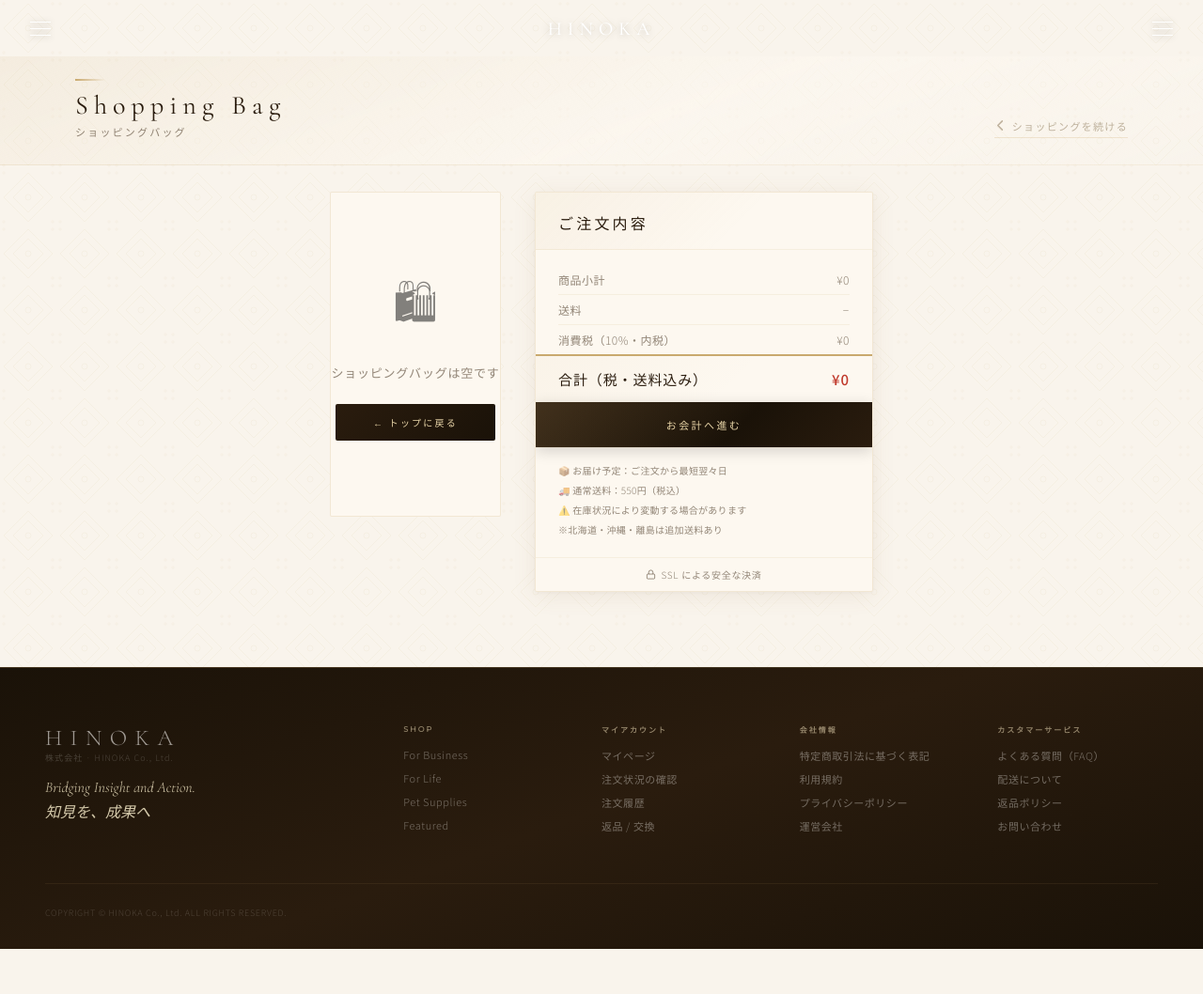
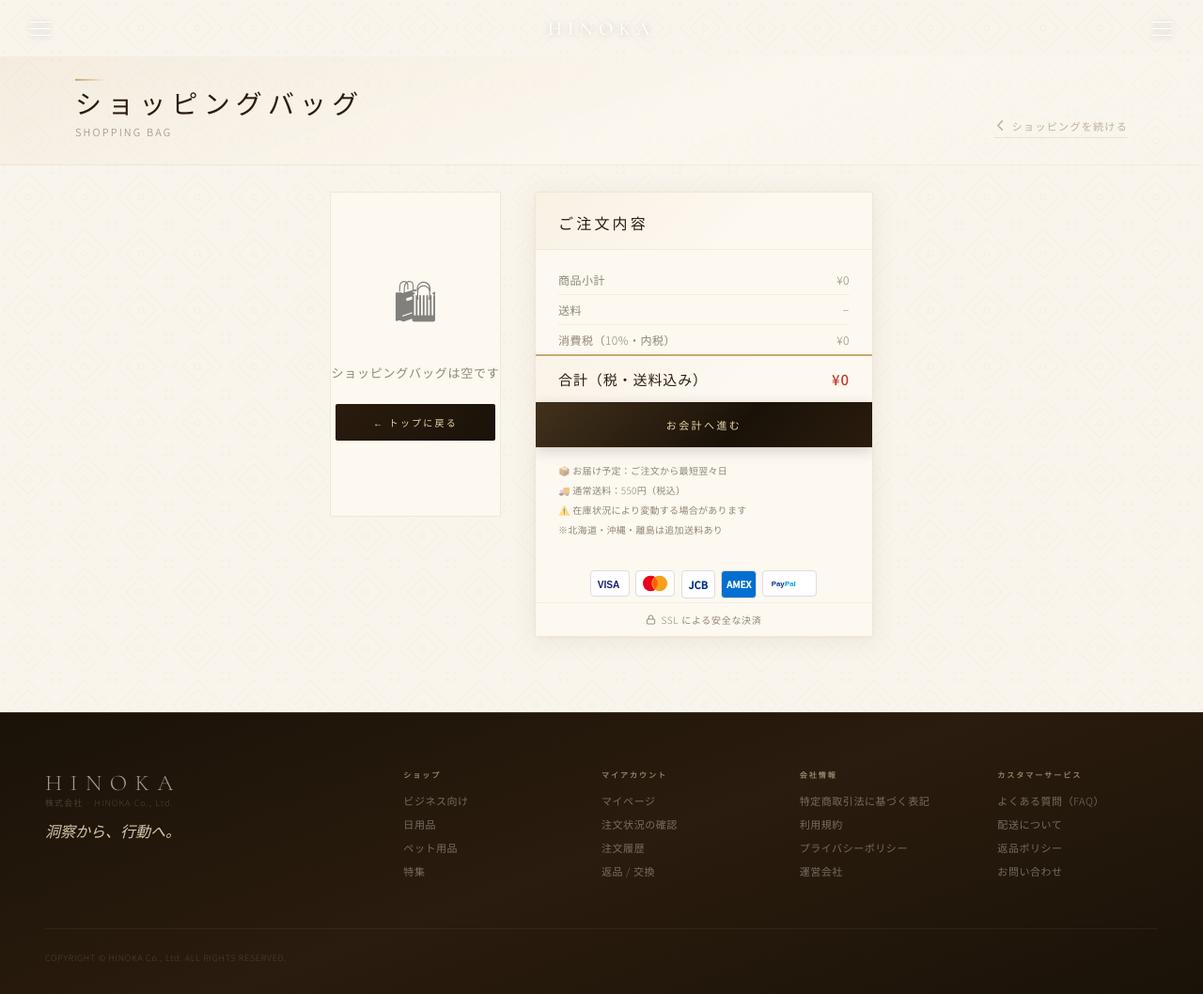
Before and after one commit to sskk0702/store.hinokaglobal, a plain HTML site: page cart.html in a window 1280 px wide. Shown: the whole page at 94% size. Before the commit the page ends 1010 px from the top, so only its background shows below. Drawn offline with nearby package versions, Linux system fonts and the light colour scheme; no server answers.

Commit message:
Update cart.html

```diff
--- a/cart.html
+++ b/cart.html
@@ -275,7 +275,7 @@
   <div class="cart-header">
     <div class="cart-header-inner">
       <div class="cart-header-deco"></div>
-      <h1 class="cart-header-title">Shopping Bag<span class="cart-header-sub">ショッピングバッグ<span id="cartCount"></span></span></h1>
+      <h1 class="cart-header-title">ショッピングバッグ<span class="cart-header-sub">SHOPPING BAG<span id="cartCount"></span></span></h1>
       <a class="cart-header-back" href="store.html">
         <svg width="13" height="13" viewBox="0 0 14 14" fill="none" stroke="currentColor" stroke-width="1.6" stroke-linecap="round" stroke-linejoin="round"><polyline points="9 2 4 7 9 12"/></svg>
         ショッピングを続ける
@@ -312,6 +312,27 @@
         <p>⚠️ 在庫状況により変動する場合があります</p>
         <p>※北海道・沖縄・離島は追加送料あり</p>
       </div>
+      <div style="display:flex;flex-wrap:wrap;gap:6px;justify-content:center;margin:14px 0 4px;">
+  <!-- Visa -->
+  <svg width="42" height="28" viewBox="0 0 42 28" style="border:1px solid #ddd;border-radius:4px;background:#fff;padding:2px;">
+    <text x="4" y="20" font-family="Arial,sans-serif" font-size="13" font-weight="700" fill="#1A1F71">VISA</text>
+  </svg>
+  <!-- Mastercard -->
+  <svg width="42" height="28" viewBox="0 0 42 28" style="border:1px solid #ddd;border-radius:4px;background:#fff;">
+    <circle cx="16" cy="14" r="9" fill="#EB001B"/>
+    <circle cx="26" cy="14" r="9" fill="#F79E1B"/>
+    <path d="M21 7.3a9 9 0 010 13.4A9 9 0 0121 7.3z" fill="#FF5F00"/>
+  </svg>
+  <!-- JCB -->
+  <span style="border:1px solid #ddd;border-radius:4px;background:#fff;padding:2px 7px;font-size:11px;font-weight:700;color:#003087;line-height:24px;">JCB</span>
+  <!-- Amex -->
+  <span style="border:1px solid #ddd;border-radius:4px;background:#006FCF;padding:2px 5px;font-size:10px;font-weight:700;color:#fff;line-height:24px;">AMEX</span>
+  <!-- PayPal -->
+  <svg width="58" height="28" viewBox="0 0 58 28" style="border:1px solid #ddd;border-radius:4px;background:#fff;padding:3px 4px;">
+    <text x="2" y="18" font-family="Arial,sans-serif" font-size="11" font-weight="700" fill="#003087">Pay</text>
+    <text x="22" y="18" font-family="Arial,sans-serif" font-size="11" font-weight="700" fill="#009CDE">Pal</text>
+  </svg>
+</div>
       <div class="summary-badge">
         <svg width="11" height="11" viewBox="0 0 24 24" fill="none" stroke="currentColor" stroke-width="2"><rect x="3" y="11" width="18" height="11" rx="2"/><path d="M7 11V7a5 5 0 0110 0v4"/></svg>
         SSL による安全な決済
@@ -324,14 +345,14 @@
       <div>
         <a href="store.html" class="footer-brand-logo" style="text-decoration:none;color:inherit;">HINOKA</a>
         <div class="footer-brand-sub">株式会社 · HINOKA Co., Ltd.</div>
-        <div class="footer-tagline">Bridging Insight and Action.<br>知見を、成果へ</div>
+        <div class="footer-tagline">洞察から、行動へ。</div>
       </div>
       <div class="footer-col">
-        <h4>Shop</h4>
-        <a href="product-list.html?category=for-business">For Business</a>
-        <a href="product-list.html?category=for-life">For Life</a>
-        <a href="product-list.html?category=pet">Pet Supplies</a>
-        <a href="product-list.html?category=featured">Featured</a>
+        <h4>ショップ</h4>
+        <a href="product-list.html?category=for-business">ビジネス向け</a>
+        <a href="product-list.html?category=for-life">日用品</a>
+        <a href="product-list.html?category=pet">ペット用品</a>
+        <a href="product-list.html?category=featured">特集</a>
       </div>
       <div class="footer-col">
         <h4>マイアカウント</h4>
```
